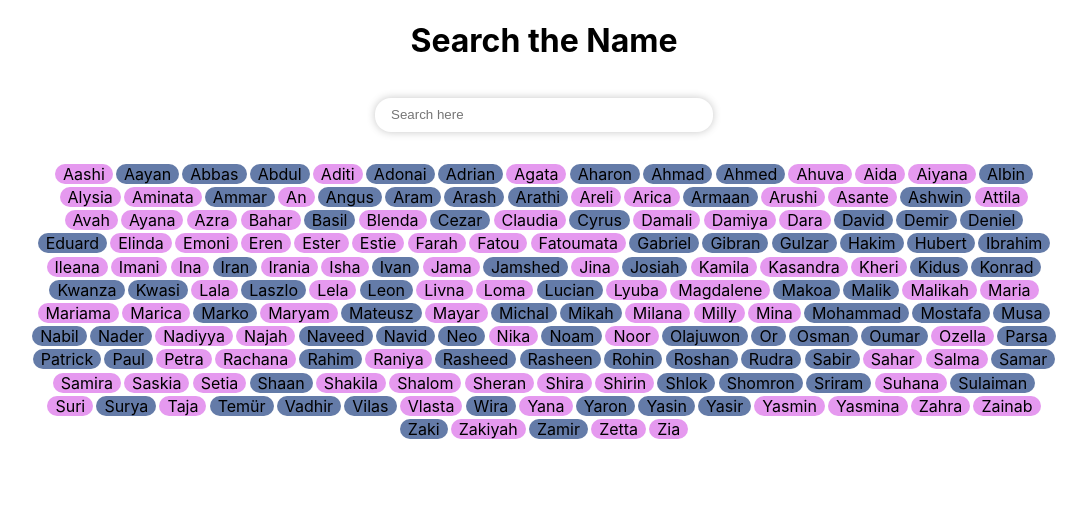
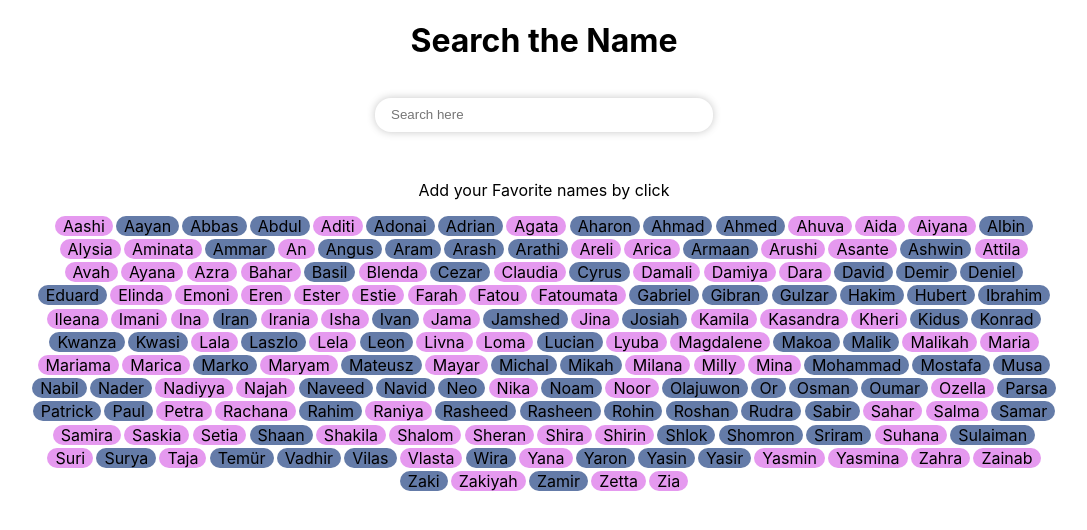
Before and after one commit to OlhaDanylevska/baby-names-react, a React (Create React App) app: page / in a window 1280 px wide. Shown: the top 530 px of the page, without its empty margins (96-1183 px from the left). Built offline with nearby package versions, Linux system fonts and the light colour scheme.

Commit message:
can add favorite name

```diff
--- a/src/App.css
+++ b/src/App.css
@@ -38,14 +38,14 @@
   }
 }
 
-.each-name {
+.m {
   background-color: #647ba8;
   border-radius: 2rem;
   padding-left: 0.5rem;
   padding-right: 0.5rem;
 }
 
-.each-name-girls {
+.f {
   background-color: #e599ef;
   border-radius: 2rem;
   padding-left: 0.5rem;
--- a/src/App.js
+++ b/src/App.js
@@ -1,30 +1,13 @@
-import React, { useState } from 'react';
+import React from 'react';
 import './App.css';
-import DisplayNames from './display-the-names';
-
+import SearchBar from './SearchBar';
 
 
 function App() {
-  const [searchInput, setSearchInput] = useState("");
 
-  const handleChange = (e) => {
-    let inputValue = e.target.value.toLowerCase()
-    setSearchInput(inputValue);
-  };
   return (
     <div className="App">
-      <div>
-        <h1>Search the Name</h1>
-        <input
-          type="text"
-          className="search-bar"
-          placeholder="Search here"
-          onChange={handleChange}
-          value={searchInput} />
-      </div>
-      <div>
-        <DisplayNames input={searchInput} />
-      </div>
+      <SearchBar />
     </div>
   );
 }
--- /dev/null
+++ b/src/SearchBar.js
@@ -0,0 +1,33 @@
+import { useState } from "react";
+import DisplayNames from "./display-the-names";
+
+
+const SearchBar = () => {
+    const [searchInput, setSearchInput] = useState("");
+
+
+
+    const handleChange = (e) => {
+        let inputValue = e.target.value.toLowerCase()
+        setSearchInput(inputValue);
+    }
+    return (
+        <div>
+            <h1>Search the Name</h1>
+            <input
+                type="text"
+                className="search-bar"
+                placeholder="Search here"
+                onChange={handleChange}
+                value={searchInput} />
+            <div className='favirite-names'>
+                <p>Add your Favorite names by click</p>
+            </div>
+            <div>
+                <DisplayNames input={searchInput} />
+            </div>
+        </div>
+    )
+}
+
+export default SearchBar
--- a/src/display-the-names.js
+++ b/src/display-the-names.js
@@ -1,3 +1,4 @@
+import { useState } from "react";
 import babyNamesData from "./babyNamesData.json"
 
 
@@ -14,26 +15,44 @@ sortTheNames()
 
 
 const DisplayNames = (props) => {
+
+    const [favoriteName, setFavoriteName] = useState([])
+
+    let favorites = babyNamesData.map((babyName, id) => {
+        if (favoriteName.includes(babyName.id)) {
+            return (
+                <span key={id} className={babyName.sex}>{babyName.name}</span>
+            )
+        }
+    })
+
+    function addFavorite(id) {
+        setFavoriteName(favoriteName.concat([id]))
+    }
+
     const filteredNames = babyNamesData.filter((babyName) => {
         if (props.input === "") {
             return babyName
         } else {
             return babyName.name.toLowerCase().includes(props.input)
         }
-    }
-    );
+    })
+
     return (
-        <div className='container-for-names'>
-            {
-                filteredNames.map((eachName) => {
-                    if (eachName && eachName.sex === "m") {
-                        return (<span key={eachName.id} className="each-name" onClick={() => deleteName(eachName.name)}>{eachName.name}</span>)
-                    } else {
-                        return (<span key={eachName.id} className="each-name-girls">{eachName.name}</span>)
-                    }
-                })
-            }
+        <div>
+            <div>
+                {favorites}
+            </div>
+            <div className='container-for-names'>
+                {
+                    filteredNames.map((eachName) => {
+                        return (<span key={eachName.id} className={eachName.sex} onClick={() => addFavorite(eachName.id)}>{eachName.name}</span>)
+                    })
+                }
+            </div>
+
         </div>
+
     )
 
 }
```
